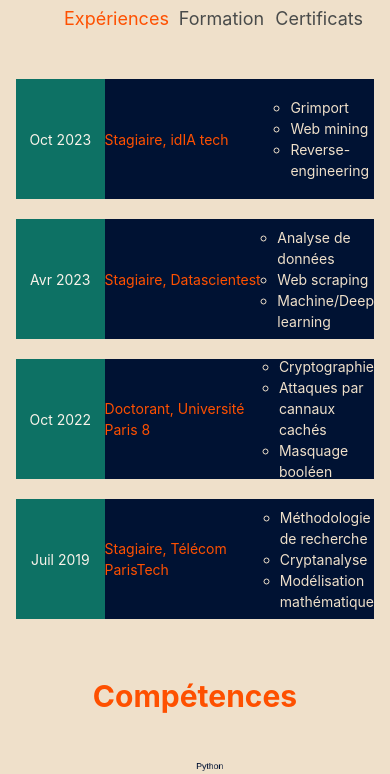
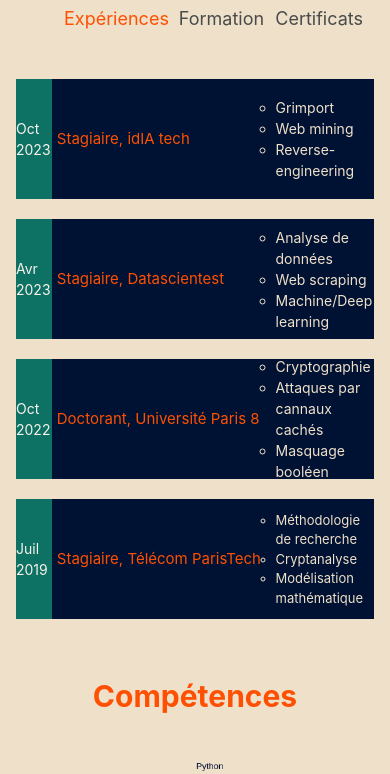
Before and after one commit to Bilimh/cv, a website built with Vite: page index.html in a window 390 px wide. Shown: the part 980-1754 px from the top of the page. Built offline with nearby package versions, Linux system fonts and the light colour scheme.

Commit message:
modif resposive

```diff
--- a/style.css
+++ b/style.css
@@ -507,9 +507,18 @@
     padding-left: 0;
     padding-right: 0;
     border-radius: 0;
+    width: 90%;
+    margin-right: 0;
+  }
+  .poste{
+    font-size: 15px;
+    margin-left: 5px;
+  }
+  .parcours_annees:nth-child(4) .skils{
+    font-size: 13px;
   }
   .annees{
-    width: 100px;
+    width: 10%;
     border-radius: 0;
     background-color: #0d7164;
   }
@@ -583,9 +592,9 @@
     width: 100%;
     color: var(--color3)
   }
-  /*#projet{
-
-  }*/
+  #projet{
+    margin-top: 23vh;
+  }
   .projet{
     display: flex;
     justify-content: center;
@@ -630,7 +639,7 @@
   .prev_bout,
   .next_bout{
     font-size: 16px;
-    margin-right: 5px;
+    margin: 0;
   }
 
   .projet_description:nth-child(1) {
```
